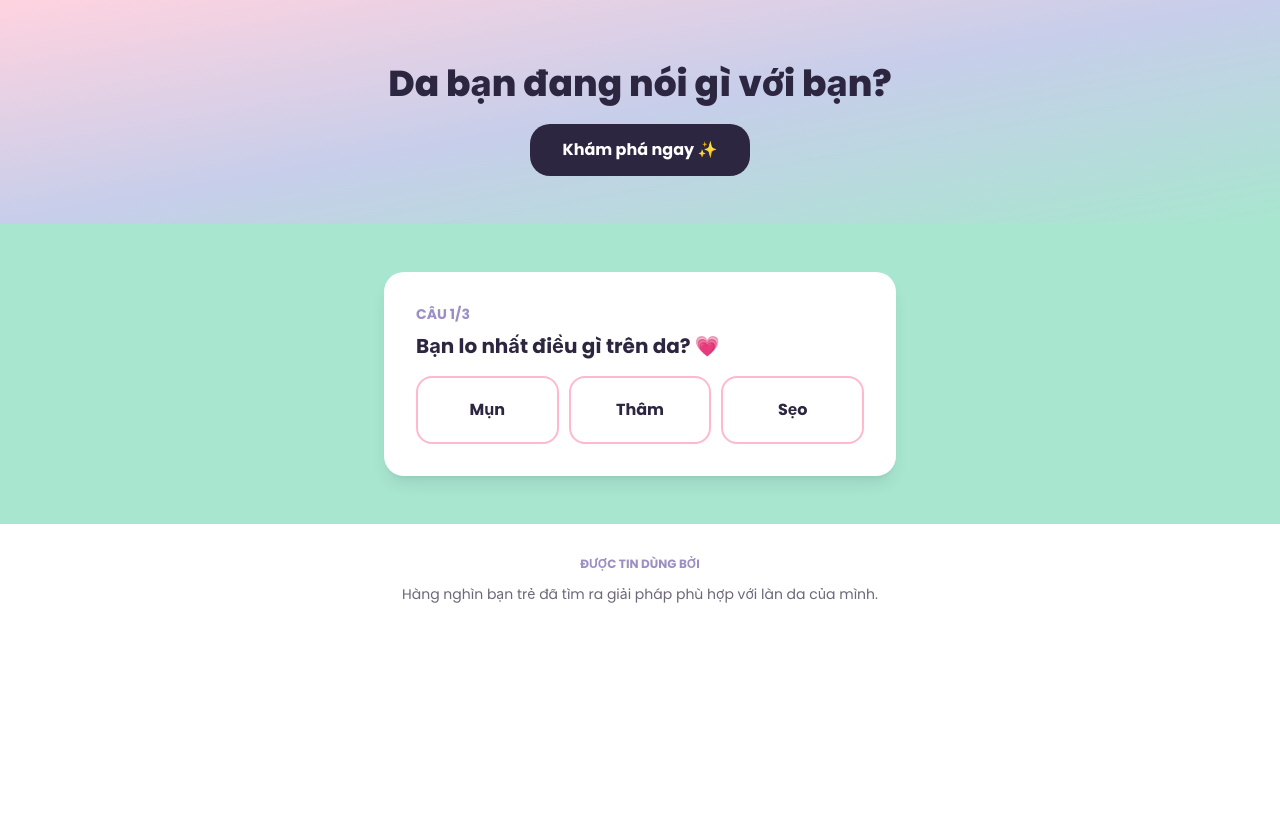
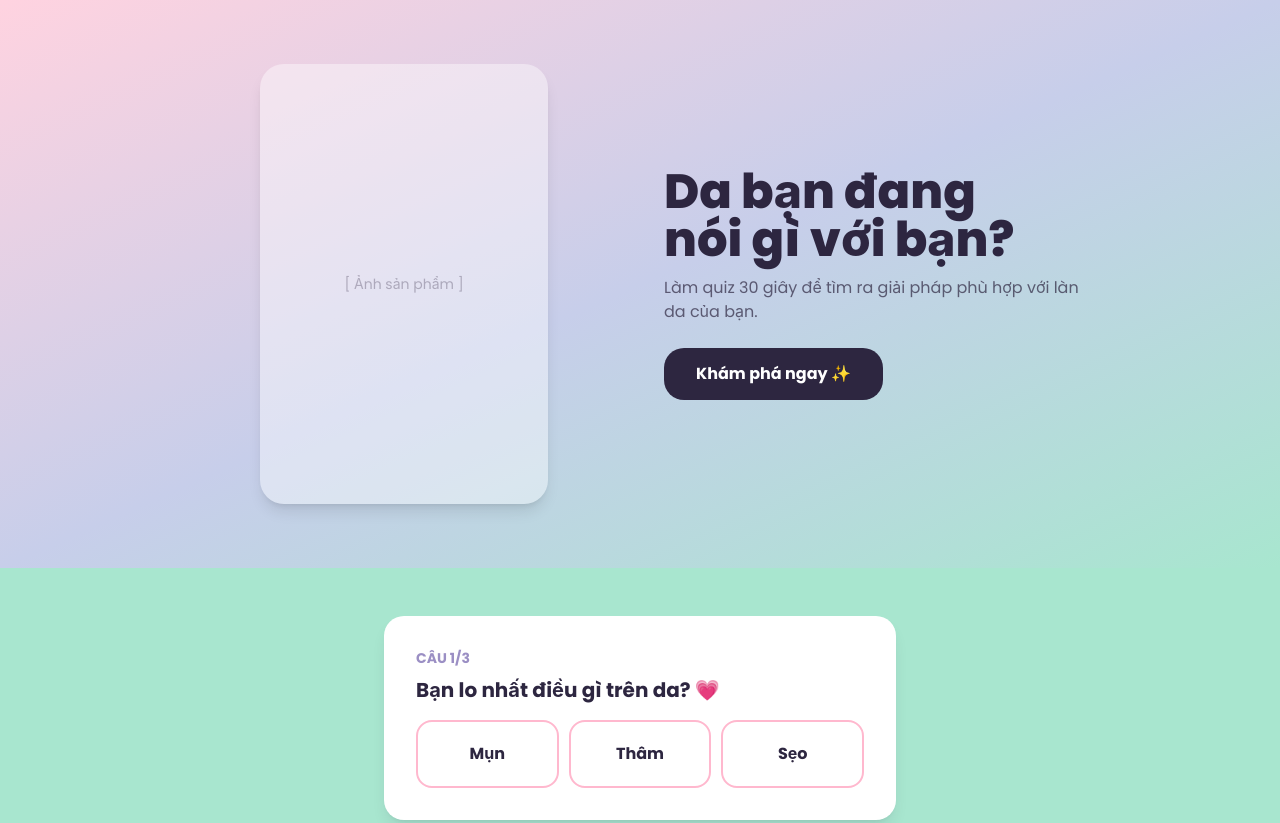
Before and after one commit to phuongnam204/landing-page, an Astro site: page / in a window 1280 px wide. Shown: the top 823 px of the page. Before the commit the page ends 800 px from the top, so only its background shows below. Built offline with nearby package versions, Linux system fonts and the light colour scheme; Astro itself is replaced by a stand-in of ours.

Commit message:
feat: redesign hook as two-column hero section with image placeholder

```diff
--- a/src/components/Hook/Hook.astro
+++ b/src/components/Hook/Hook.astro
@@ -1,13 +1,28 @@
-<section class="bg-gradient-to-br from-pastel-pink via-pastel-lavender to-pastel-mint px-5 pt-10 pb-8 md:pt-16 md:pb-12 text-center">
-  <div class="max-w-lg mx-auto animate-fade-in-up">
-    <h1 class="font-extrabold text-2xl md:text-4xl text-cta leading-snug">
-      Da bạn đang nói gì với bạn?
+<section class="bg-gradient-to-br from-pastel-pink via-pastel-lavender to-pastel-mint px-5 pt-10 pb-8 md:pt-0 md:pb-0 md:min-h-[520px] md:flex md:items-center">
+  <div class="max-w-4xl mx-auto w-full md:grid md:grid-cols-2 md:gap-12 md:items-center md:py-16">
+
+    <!-- Phone mockup placeholder -->
+    <div class="flex justify-center mb-6 md:mb-0 md:order-first">
+      <div class="w-52 h-80 md:w-72 md:h-[440px] bg-white/40 rounded-3xl shadow-lg flex items-center justify-center">
+        <span class="text-cta/30 text-sm text-center px-4">[ Ảnh sản phẩm ]</span>
+      </div>
+    </div>
+
+    <!-- Text + CTA -->
+    <div class="text-center md:text-left animate-fade-in-up">
+      <h1 class="font-extrabold text-3xl md:text-5xl text-cta leading-tight">
+        Da bạn đang<br class="hidden md:block" /> nói gì với bạn?
       </h1>
+      <p class="text-sm md:text-base text-cta/70 mt-3">
+        Làm quiz 30 giây để tìm ra giải pháp phù hợp với làn da của bạn.
+      </p>
       <a
         href="#quiz-section"
-      class="inline-block mt-5 bg-cta text-white font-bold rounded-soft px-8 py-3.5 hover:opacity-90 transition-opacity"
+        class="inline-block mt-6 bg-cta text-white font-bold rounded-soft px-8 py-3.5 hover:opacity-90 transition-opacity"
       >
         Khám phá ngay ✨
       </a>
     </div>
+
+  </div>
 </section>
--- a/src/styles/global.css
+++ b/src/styles/global.css
@@ -17,3 +17,6 @@ html {
 .animate-fade-in-up {
   animation: fadeInUp 0.5s ease-out both;
 }
+
+html { scrollbar-width: none; }
+html::-webkit-scrollbar { display: none; }
```
Lines whose indentation alone changed are shown as unchanged.
